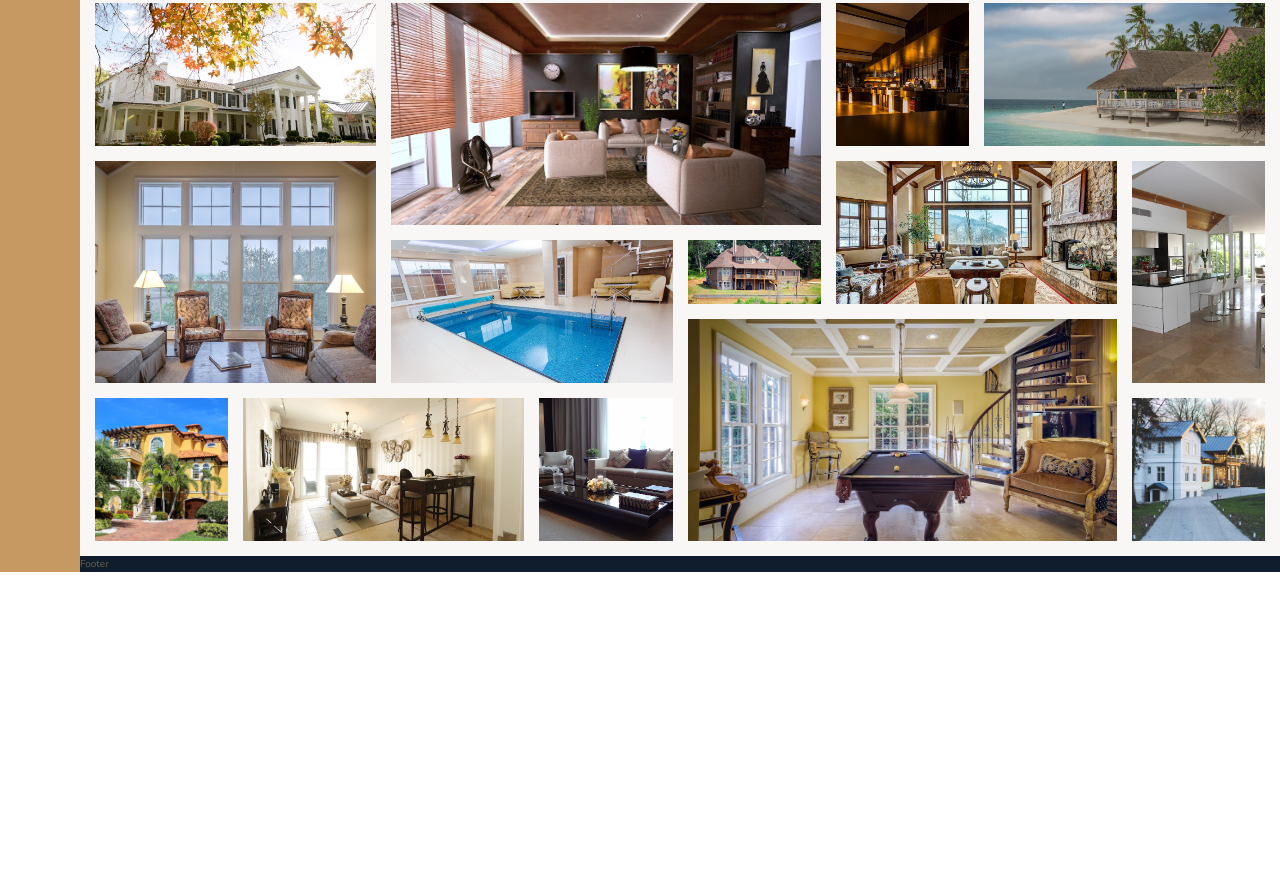
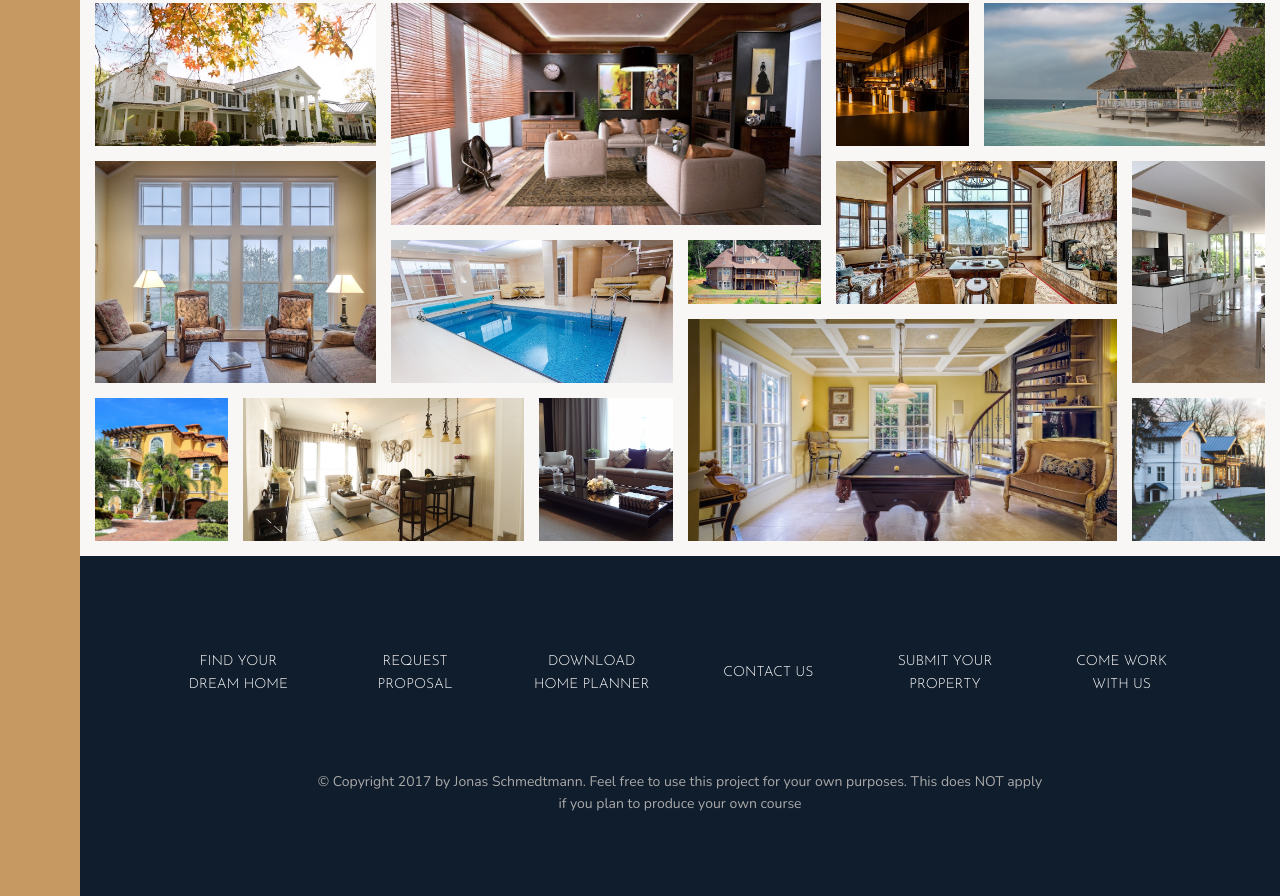
Before and after one commit to Eder87rh/nexter, a website: page index.html in a window 1280 px wide. Shown: the part 3084-3980 px from the top of the page. Before the commit the page ends 3656 px from the top, so only its background shows below. Drawn offline with nearby package versions, Linux system fonts and the light colour scheme.

Commit message:
Building the footer

```diff
--- a/index.html
+++ b/index.html
@@ -308,7 +308,18 @@
 
         </section>
         <footer class="footer">
-          Footer
+          <ul class="nav">
+            <li class="nav__item"><a href="#" class="nav__link">Find your dream home</a></li>
+            <li class="nav__item"><a href="#" class="nav__link">Request proposal</a></li>
+            <li class="nav__item"><a href="#" class="nav__link">Download home planner</a></li>
+            <li class="nav__item"><a href="#" class="nav__link">Contact us</a></li>
+            <li class="nav__item"><a href="#" class="nav__link">Submit your property</a></li>
+            <li class="nav__item"><a href="#" class="nav__link">Come work with us</a></li>
+          </ul>
+          <p class="copyright">
+            &copy Copyright 2017 by Jonas Schmedtmann. Feel free to use this project for your own purposes.
+            This does NOT apply if you plan to produce your own course
+          </p>
         </footer>
 
     </body>
--- a/sass/_footer.scss
+++ b/sass/_footer.scss
@@ -1,4 +1,44 @@
 .footer {
   background-color: $color-secondary;
   grid-column: full-start / full-end;
+  padding: 8rem;
 }
+
+.nav {
+  list-style: none;
+
+  display:grid;
+  grid-template-columns: repeat(auto-fit, minmax(15rem, 1fr));
+  grid-gap:2rem;
+  align-items: center;
+
+  &__link:link,
+  &__link:visited {
+    font-size: 1.4rem;
+    color: #fff;
+    text-decoration: none;
+    font-family: $font-display;
+    text-transform: uppercase;
+    text-align: center;
+    padding: 1.5rem;
+    display: block;
+    transition: all .2s;
+
+  }
+
+  &__link:hover,
+  &__link:active {
+    background-color: rgba(#fff, .05);
+    transform: translateY(-3px);
+  }
+}
+
+.copyright {
+  font-size: 1.4rem;
+  color: $color-grey-light-2;
+  margin-top: 6rem;
+  margin-right: auto;
+  margin-left: auto;
+  text-align: center;
+  width: 70%;
+}
```
Also changed, not shown: css/style.css.
